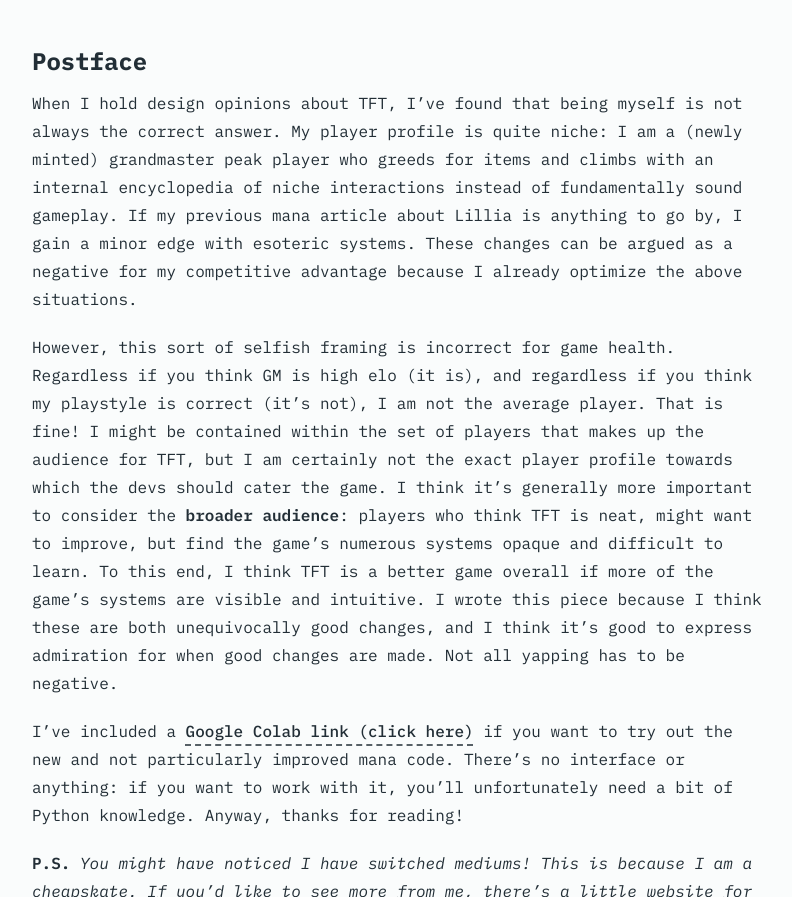
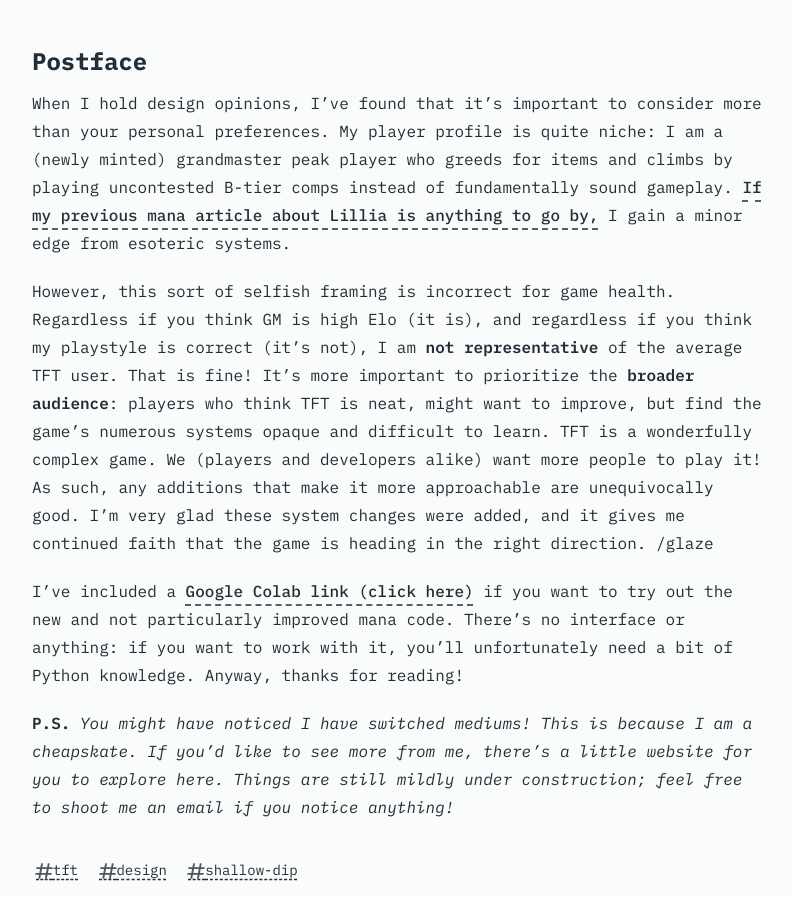
Before and after one commit to peachfuzzz/steffnstuff-blog, an Astro site: page /posts/shallow-dip-tft-bis-qol in a window 1280 px wide. Shown: the part 8520-9417 px from the top of the page, without its empty margins (240-1032 px from the left). Built offline with nearby package versions, Linux system fonts and the light colour scheme; Astro itself is replaced by a stand-in of ours.

Commit message:
Update shallow-dip-tft-bis-qol.md
i don't know why i tried to do the whole version shit
edited the postface of tft bis qol

```diff
--- a/src/content/blog/shallow-dip-tft-bis-qol.md
+++ b/src/content/blog/shallow-dip-tft-bis-qol.md
@@ -120,10 +120,9 @@
 
 What isn’t playing pretend is the practice of estimating board strength. The board strength skill test is one of the hardest parts of TFT: knowing when you should roll or level based on your board strength is a central decision that every player makes consciously (or not) throughout every game. Damage amp and durability, as invisible but still very impactful stats, make this task significantly harder. Sure, you might have a rough idea that the enemy Amumu with 2 Porcelain, 4 Warden, Redemption, and Steadfast Heart is quite tanky, but do you know intuitively that the **Amumu is taking roughly 64-85% less damage** (depending on how the math is done) with all the above fully active? I’d hazard a guess that you don’t, and most players don’t either. Hell, you've probably lost a round in this exact situation. The clarity around damage dealable and damage takeable is important to a player’s ability to solve this problem correctly. If the damage system has a significant portion of its parameters hidden from view, this problem becomes much harder than it should be.
 ## Postface
-When I hold design opinions about TFT, I’ve found that being myself is not always the correct answer. My player profile is quite niche: I am a (newly minted) grandmaster peak player who greeds for items and climbs with an internal encyclopedia of niche interactions instead of fundamentally sound gameplay. If my previous mana article about Lillia is anything to go by, I gain a minor edge with esoteric systems. These changes can be argued as a negative for my competitive advantage because I already optimize the above situations.
+When I hold design opinions, I’ve found that it's important to consider more than your personal preferences. My player profile is quite niche: I am a (newly minted) grandmaster peak player who greeds for items and climbs by playing uncontested B-tier comps instead of fundamentally sound gameplay. [If my previous mana article about Lillia is anything to go by,](/posts/shallow-dip-tft-units-and-mana-design) I gain a minor edge from esoteric systems.
 
-However, this sort of selfish framing is incorrect for game health. Regardless if you think GM is high elo (it is), and regardless if you think my playstyle is correct (it’s not), I am not the average player. That is fine! I might be contained within the set of players that makes up the audience for TFT, but I am certainly not the exact player profile towards which the devs should cater the game. I think it’s generally more important to consider the **broader audience**: players who think TFT is neat, might want to improve, but find the game’s numerous systems opaque and difficult to learn. To this end, I think TFT is a better game overall if more of the game’s systems are visible and intuitive. I wrote this piece because I think these are both unequivocally good changes, and I think it’s good to express admiration for when good changes are made. Not all yapping has to be negative.
-
+However, this sort of selfish framing is incorrect for game health. Regardless if you think GM is high Elo (it is), and regardless if you think my playstyle is correct (it’s not), I am **not representative** of the average TFT user. That is fine! It’s more important to prioritize the **broader audience**: players who think TFT is neat, might want to improve, but find the game’s numerous systems opaque and difficult to learn. TFT is a wonderfully complex game. We (players and developers alike) want more people to play it! As such, any additions that make it more approachable are unequivocally good. I'm very glad these system changes were added, and it gives me continued faith that the game is heading in the right direction. /glaze
 
 I’ve included a [Google Colab link (click here)](https://drive.google.com/file/d/1AhkL-jXjJsYPaO5q1shB7CrKl8zWPUxo/view?usp=sharing) if you want to try out the new and not particularly improved mana code. There’s no interface or anything: if you want to work with it, you’ll unfortunately need a bit of Python knowledge. Anyway, thanks for reading!
 
```
